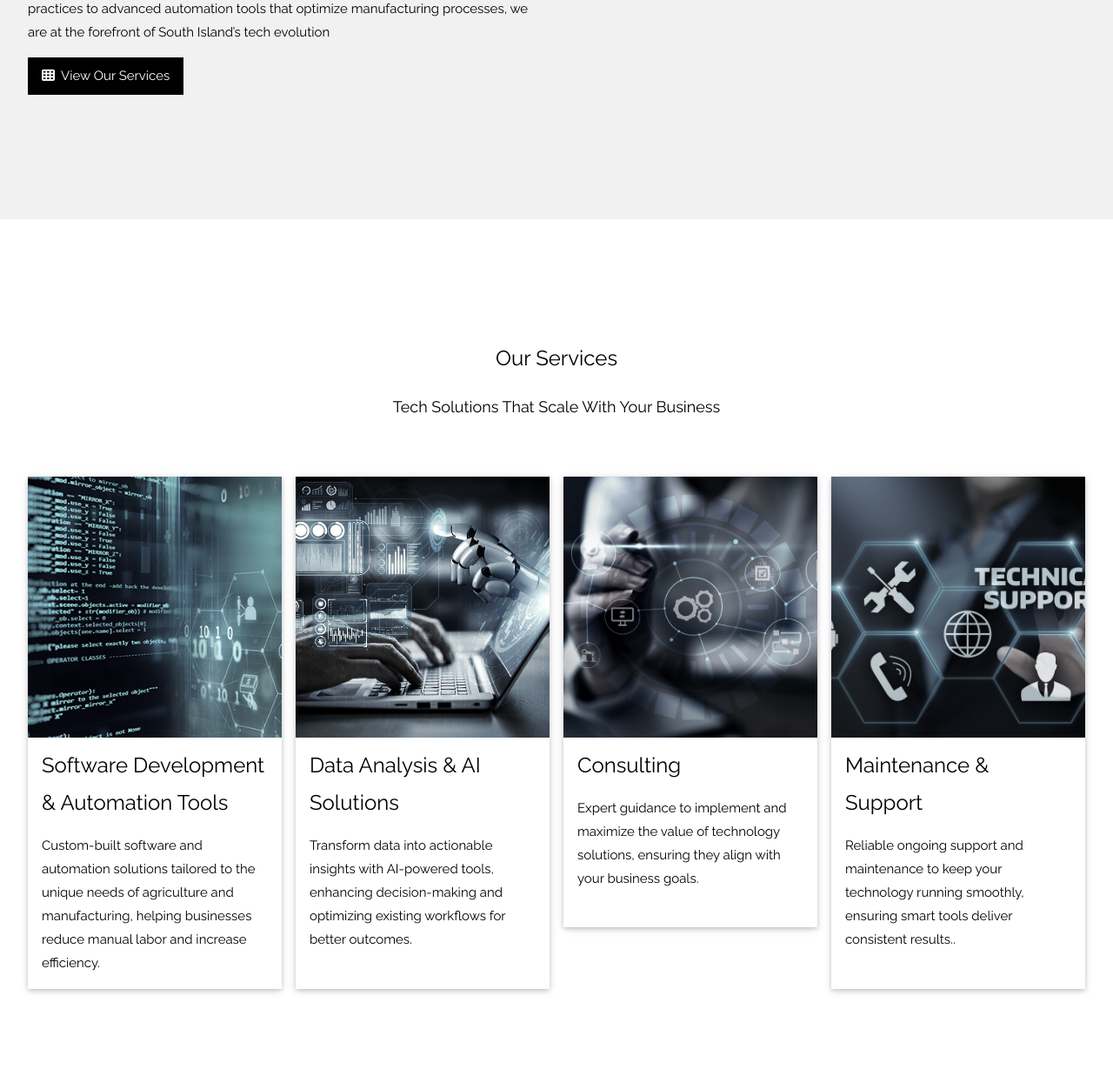
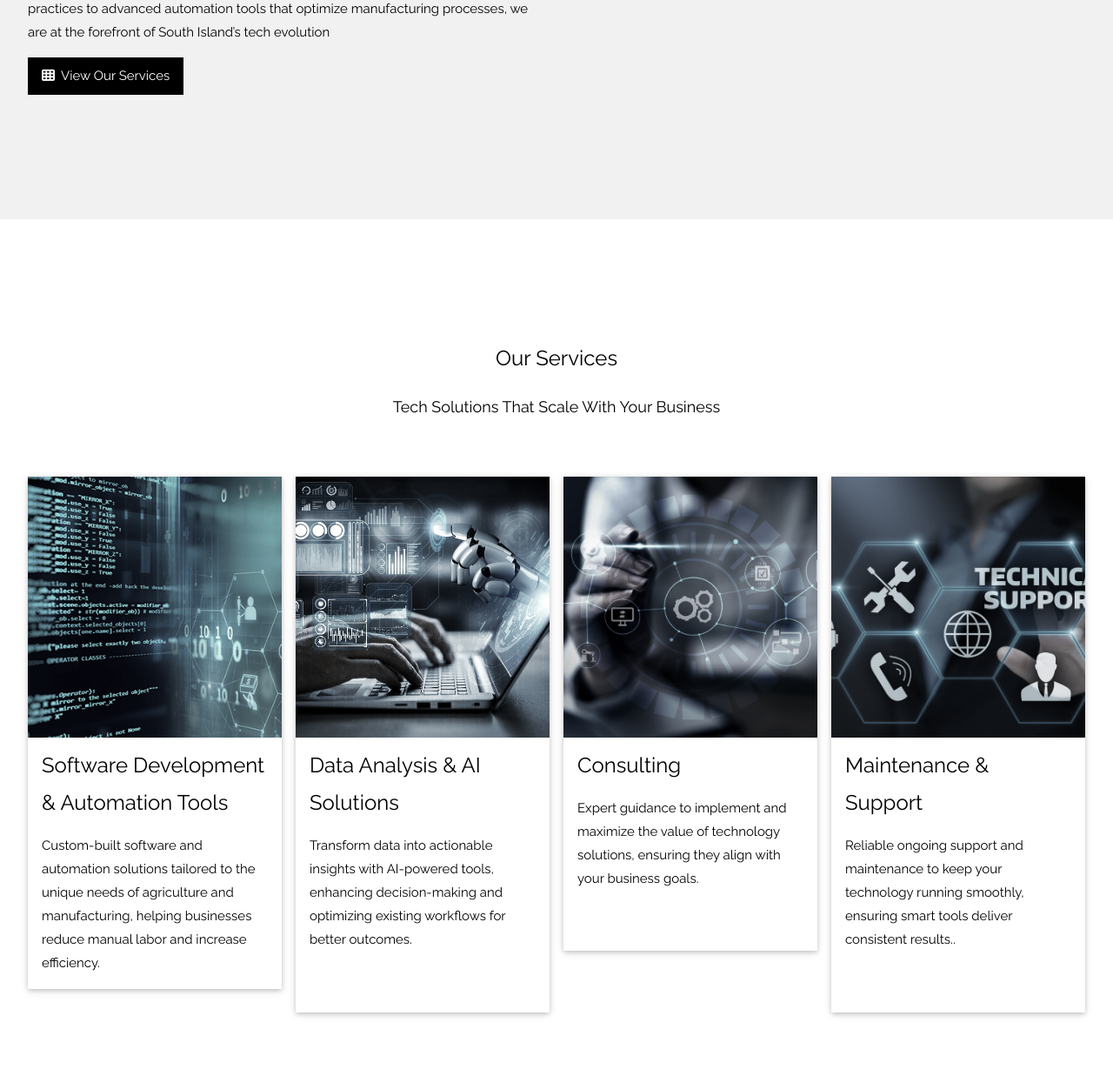
Before and after one commit to PulseTechHub/PulseTechHub, a plain HTML site: page index.html in a window 1280 px wide. Shown: the part 2061-3313 px from the top of the page at 87% size. Drawn offline with Linux system fonts and the light colour scheme.

Commit message:
Update index.html

```diff
--- a/index.html
+++ b/index.html
@@ -152,7 +152,7 @@ body, html {
         <div class="w3-container">
           <h3>Data Analysis & AI Solutions</h3>
           <p class="w3-opacity"></p>
-          <p>Transform data into actionable insights with AI-powered tools, enhancing decision-making and optimizing existing workflows for better outcomes.</p><br>
+          <p>Transform data into actionable insights with AI-powered tools, enhancing decision-making and optimizing existing workflows for better outcomes.</p><br><br>
 
         </div>
       </div>
@@ -163,7 +163,7 @@ body, html {
         <div class="w3-container">
           <h3>Consulting</h3>
           <p class="w3-opacity"></p>
-          <p>Expert guidance to implement and maximize the value of technology solutions, ensuring they align with your business goals.</p><br>
+          <p>Expert guidance to implement and maximize the value of technology solutions, ensuring they align with your business goals.</p><br><br>
 
         </div>
       </div>
@@ -175,7 +175,7 @@ body, html {
           <h3>Maintenance & Support</h3>
           <p class="w3-opacity"></p>
           <p>Reliable ongoing support and maintenance to keep your technology running smoothly, ensuring smart tools deliver consistent results..
-        </p><br>
+        </p><br><br>
 
         </div>
       </div>
```
